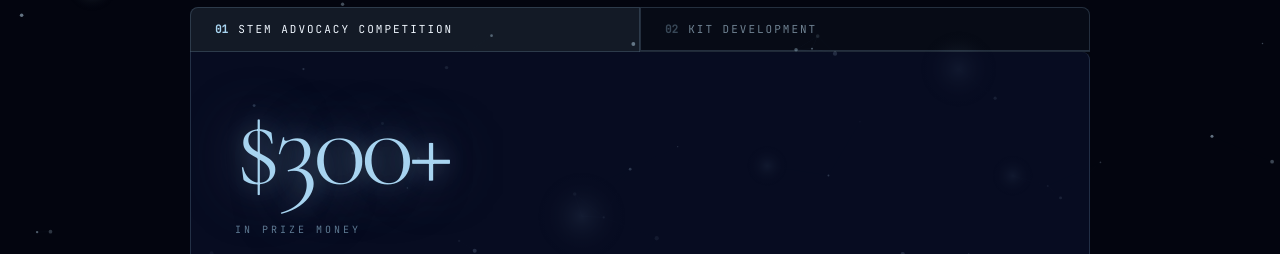
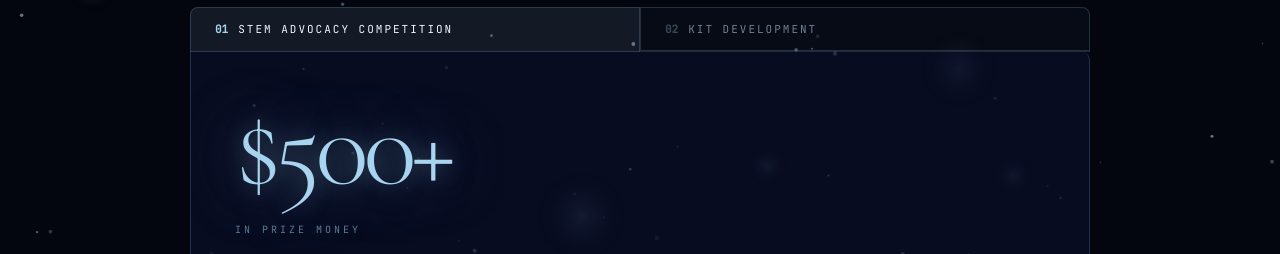
Before and after one commit to jothebro1234/curiocrate-website, a React (Vite) app: page /initiatives/kits in a window 1280 px wide. Shown: the part 127-381 px from the top of the page. Built offline with nearby package versions, Linux system fonts and the light colour scheme.

Commit message:
Bump STEM Advocacy Competition prize amount from $300 to $500

```diff
--- a/src/pages/KitDevelopment.jsx
+++ b/src/pages/KitDevelopment.jsx
@@ -161,7 +161,7 @@ export default function KitDevelopment() {
                     transition={{ duration: 0.3 }}
                     className="kd-panel" style={{ padding: '40px 44px 44px' }}
                   >
-                    {/* Big $300+ prize */}
+                    {/* Big $500+ prize */}
                     <div style={{
                       fontFamily: "'Cormorant Garamond', serif",
                       fontSize: 'clamp(64px, 10vw, 112px)',
@@ -172,7 +172,7 @@ export default function KitDevelopment() {
                       textShadow: '0 0 60px rgba(168,212,240,0.5), 0 0 24px rgba(168,212,240,0.3)',
                       marginBottom: 18,
                     }}>
-                      <AnimatedAmount target={300} duration={2000} holdDelay={500} onComplete={() => setCountDone(true)} />+
+                      <AnimatedAmount target={500} duration={2000} holdDelay={500} onComplete={() => setCountDone(true)} />+
                     </div>
                     <div style={{
                       fontFamily: "'JetBrains Mono', monospace",
```
